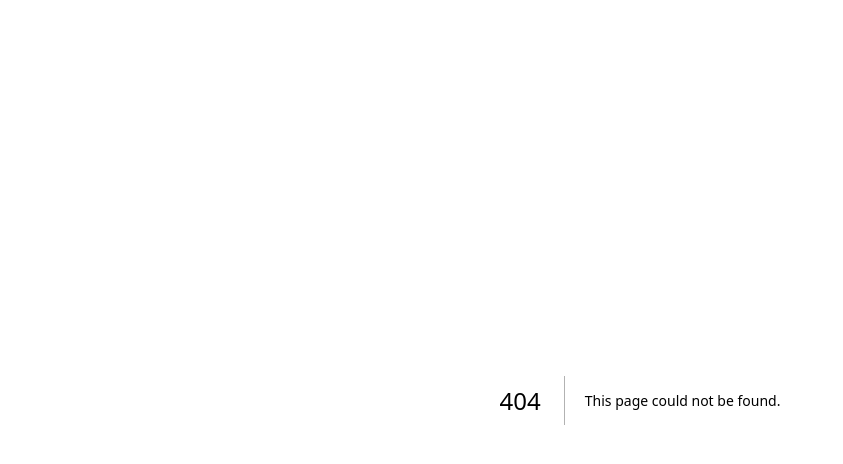
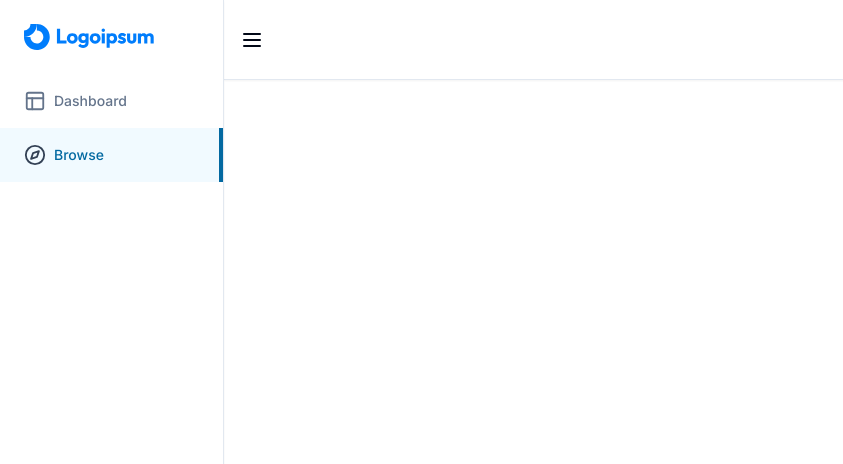
Before and after one commit to mukeshkr123/LMS_NEXTJS, a Next.js app: page /search in a window 1280 px wide. Before the commit this address had no page. Shown: the top 464 px of the page, without its empty margins (0-843 px from the left). Built offline with nearby package versions, Linux system fonts and the light colour scheme.

Commit message:
add dashboard layout

```diff
--- /dev/null
+++ b/app/(dashboard)/(routes)/search/page.tsx
@@ -0,0 +1,7 @@
+import React from "react";
+
+const SearchPage = () => {
+  return <div>SearchPage</div>;
+};
+
+export default SearchPage;
--- /dev/null
+++ b/app/(dashboard)/_components/logo.tsx
@@ -0,0 +1,8 @@
+import Image from "next/image";
+import React from "react";
+
+const Logo = () => {
+  return <Image height={130} width={130} alt="logo" src="/logo.svg" />;
+};
+
+export default Logo;
--- /dev/null
+++ b/app/(dashboard)/_components/mobilesidebar.tsx
@@ -0,0 +1,7 @@
+import React from "react";
+
+import { Menu } from "lucide-react";
+
+export const Mobilesidebar = () => {
+  return <Menu />;
+};
--- /dev/null
+++ b/app/(dashboard)/_components/navbar.tsx
@@ -0,0 +1,12 @@
+import React from "react";
+import { Mobilesidebar } from "./mobilesidebar";
+
+const Navbar = () => {
+  return (
+    <div className="p-4 border-b h-full flex items-center bg-white shadow-sm  ">
+      <Mobilesidebar />
+    </div>
+  );
+};
+
+export default Navbar;
--- /dev/null
+++ b/app/(dashboard)/_components/sidebar.tsx
@@ -0,0 +1,18 @@
+import React from "react";
+import Logo from "./logo";
+import SidebarRoutes from "./sidebarroutes";
+
+const Sidebar = () => {
+  return (
+    <div className="h-full border-r flex flex-col overflow-y-auto bg-white shadow-sm ">
+      <div className="p-6">
+        <Logo />
+      </div>
+      <div className="flex flex-col w-full">
+        <SidebarRoutes />
+      </div>
+    </div>
+  );
+};
+
+export default Sidebar;
--- /dev/null
+++ b/app/(dashboard)/_components/sidebarItem.tsx
@@ -0,0 +1,51 @@
+"use client";
+
+import { cn } from "@/lib/utils";
+import { LucideIcon } from "lucide-react";
+import { usePathname, useRouter } from "next/navigation";
+
+interface SidebarItemProps {
+  icon: LucideIcon;
+  label: string;
+  href: string;
+}
+
+export const SidebarItem = ({ icon: Icon, label, href }: SidebarItemProps) => {
+  const pathname = usePathname();
+  const router = useRouter();
+
+  const isActive =
+    (pathname === "/" && href === "/") ||
+    pathname === href ||
+    pathname?.startsWith(`${href}/`);
+
+  const handleClick = () => {
+    router.push(href);
+  };
+
+  return (
+    <button
+      onClick={handleClick}
+      type="button"
+      className={cn(
+        "flex items-center gap-x-2 text-slate-500 text-sm font-[500] pl-6 transition-all hover:text-slate-600 hover:bg-slate-300/20",
+        isActive &&
+          "text-sky-700 bg-sky-200/20 hover:bg-sky-200/20  hover:text-sky-700"
+      )}
+    >
+      <div className="flex items-center gap-x-2 py-4">
+        <Icon
+          size={22}
+          className={cn("text-slate-500", isActive && "text-slate-700")}
+        />
+        {label}
+      </div>
+      <div
+        className={cn(
+          "ml-auto opacity-0 border-2 border-sky-700 h-full transition-all",
+          isActive && "opacity-100"
+        )}
+      />
+    </button>
+  );
+};
--- /dev/null
+++ b/app/(dashboard)/_components/sidebarroutes.tsx
@@ -0,0 +1,36 @@
+"use client";
+
+import { Layout, Compass } from "lucide-react";
+import React from "react";
+import { SidebarItem } from "./sidebarItem";
+
+const guestRoutes = [
+  {
+    icon: Layout,
+    label: "Dashboard",
+    href: "/",
+  },
+  {
+    icon: Compass,
+    label: "Browse",
+    href: "/search",
+  },
+];
+
+const SidebarRoutes = () => {
+  const routes = guestRoutes;
+  return (
+    <div className="flex flex-col w-full ">
+      {routes.map((route) => (
+        <SidebarItem
+          key={route.href}
+          icon={route.icon}
+          label={route.label}
+          href={route.href}
+        />
+      ))}
+    </div>
+  );
+};
+
+export default SidebarRoutes;
--- /dev/null
+++ b/app/(dashboard)/layout.tsx
@@ -0,0 +1,20 @@
+import React from "react";
+import Sidebar from "./_components/sidebar";
+import Navbar from "./_components/navbar";
+
+const DashboardLayout = ({ children }: { children: React.ReactNode }) => {
+  return (
+    <div className="h-full">
+      <div className="h-[80px] md:pl-56 fixed inset-y-0 w-full z-50">
+        <Navbar />
+      </div>
+
+      <div className="hidden md:flex h-full w-56 flex-col fixed inset-y-0 z-50">
+        <Sidebar />
+      </div>
+      <main className="md:pl-56 h-full">{children}</main>
+    </div>
+  );
+};
+
+export default DashboardLayout;
--- a/app/layout.tsx
+++ b/app/layout.tsx
@@ -18,7 +18,9 @@
   return (
     <ClerkProvider>
       <html lang="en">
-        <body className={inter.className}>{children}</body>
+        <body className={inter.className}>
+          <main>{children}</main>
+        </body>
       </html>
     </ClerkProvider>
   );
```
Also changed, not shown: app/(dashboard)/(routes)/page.tsx (renamed from app/(dashboard)/page.tsx), public/logo.svg (added).
